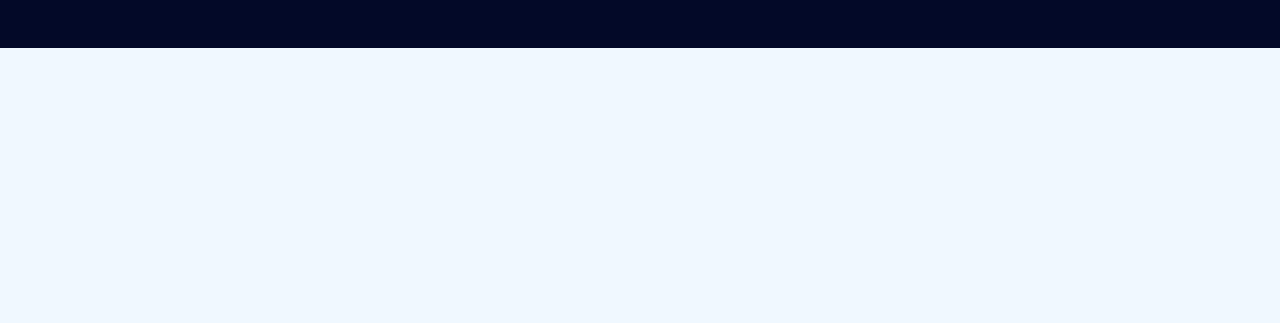
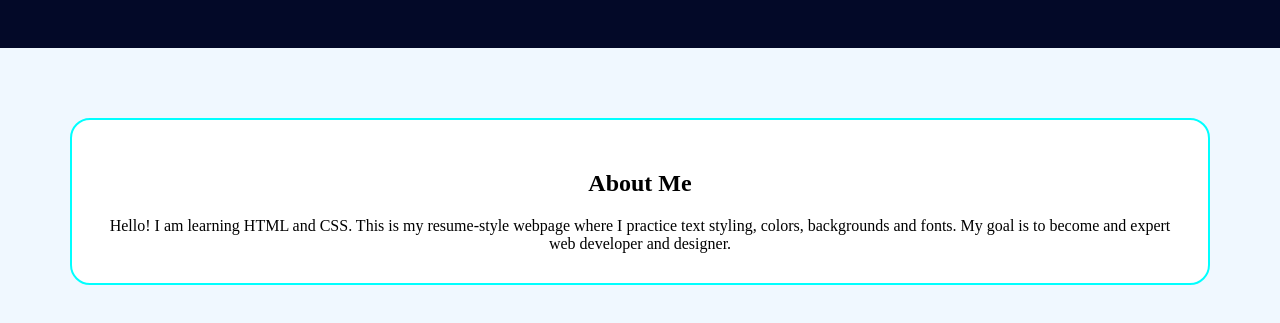
Before and after one commit to ZiaSIfat/First-project-Cohort-2.0, a plain HTML site: page first project/index.html in a window 1280 px wide. Shown: the part 147-470 px from the top of the page. Drawn offline with Linux system fonts and the light colour scheme.

Commit message:
about div completed

```diff
--- a/first project/index.html
+++ b/first project/index.html
@@ -8,9 +8,12 @@
 </head>
 <body>
     <div class="head-div">
-        <h1 id="heading">Zia Sifat</h1>
+        <h1 class="heading">Zia Sifat</h1>
         <p><i>Web Developer | Designer | Learner</i></p>
     </div>
-
+    <div class="div-style about-div">
+        <h2 class="heading">About Me</h2>
+        <p>Hello! I am learning HTML and CSS. This is my resume-style webpage where I practice text styling, colors, backgrounds and fonts. My goal is to become and expert web developer and designer.</p>
+    </div>
 </body>
 </html>
--- a/first project/style.css
+++ b/first project/style.css
@@ -13,13 +13,26 @@ body{
     background-color: aliceblue;
 }
 
+
 .head-div{
     background-color: rgb(3, 9, 40);
     color: whitesmoke;
-    text-align: center;
+     text-align: center;
     padding: 50px;
+}
+.heading{
+    padding: 20px;
+}
+
+.about-div{
+    background-color: white;
 
 }
-#heading{
-    padding: 20px;
+
+.div-style{
+    text-align: center;
+    padding: 30px;
+    margin: 70px;
+    border-radius: 20px;
+    border: 2px solid cyan;
 }
```
